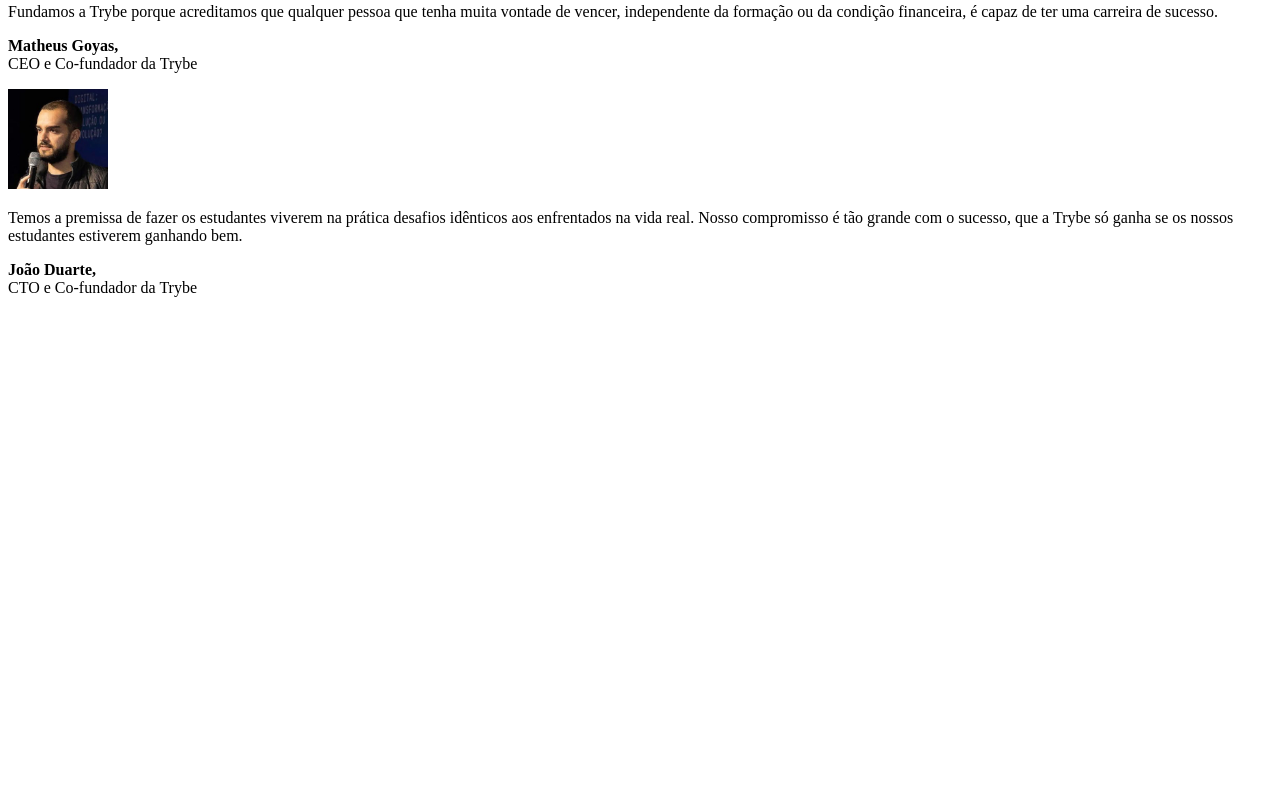
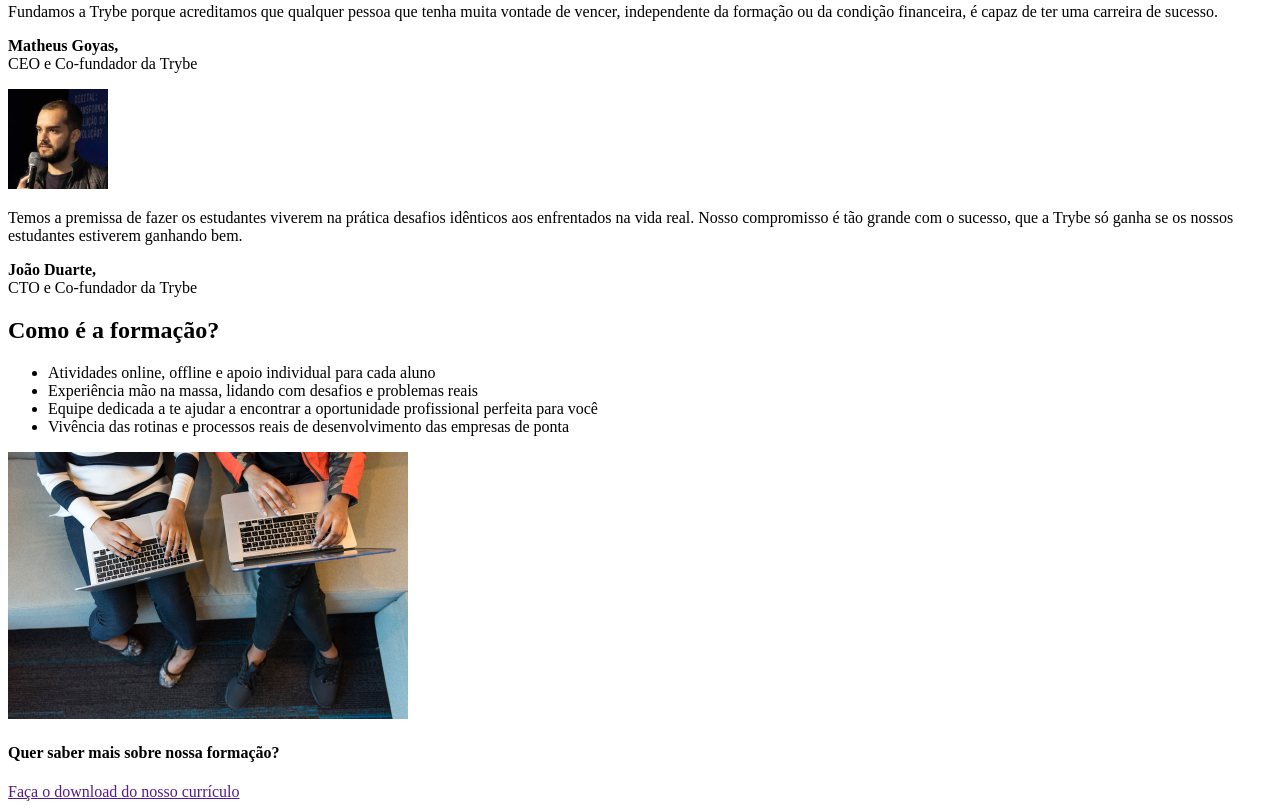
Before and after one commit to Alexsander-Espindola/sd-013-b-live-lectures, a plain HTML site: page index.html in a window 1280 px wide. Shown: the part 1492-2301 px from the top of the page. Before the commit the page ends 1805 px from the top, so only its background shows below. Drawn offline with Linux system fonts and the light colour scheme.

Commit message:
Quarta seção

```diff
--- a/index.html
+++ b/index.html
@@ -92,6 +92,20 @@
     </p>
 
   <!-- QUARTA SEÇÃO: FORMACAO -->
+  <h2>Como é a formação?</h2>
+
+  <ul>
+    <li>Atividades online, offline e apoio individual para cada aluno</li>
+    <li>Experiência mão na massa, lidando com desafios e problemas reais</li>
+    <li>Equipe dedicada a te ajudar a encontrar a oportunidade profissional perfeita para você</li>
+    <li>Vivência das rotinas e processos reais de desenvolvimento das empresas de ponta</li>
+  </ul>
+
+  <img src="images/learning-web.jpeg" alt="Pessoas aprendendo a programar" width="400px">
+
+  <h4>Quer saber mais sobre nossa formação?</h4>
+
+  <a href="">Faça o download do nosso currículo</a>
 
 </body>
 </html>
```
